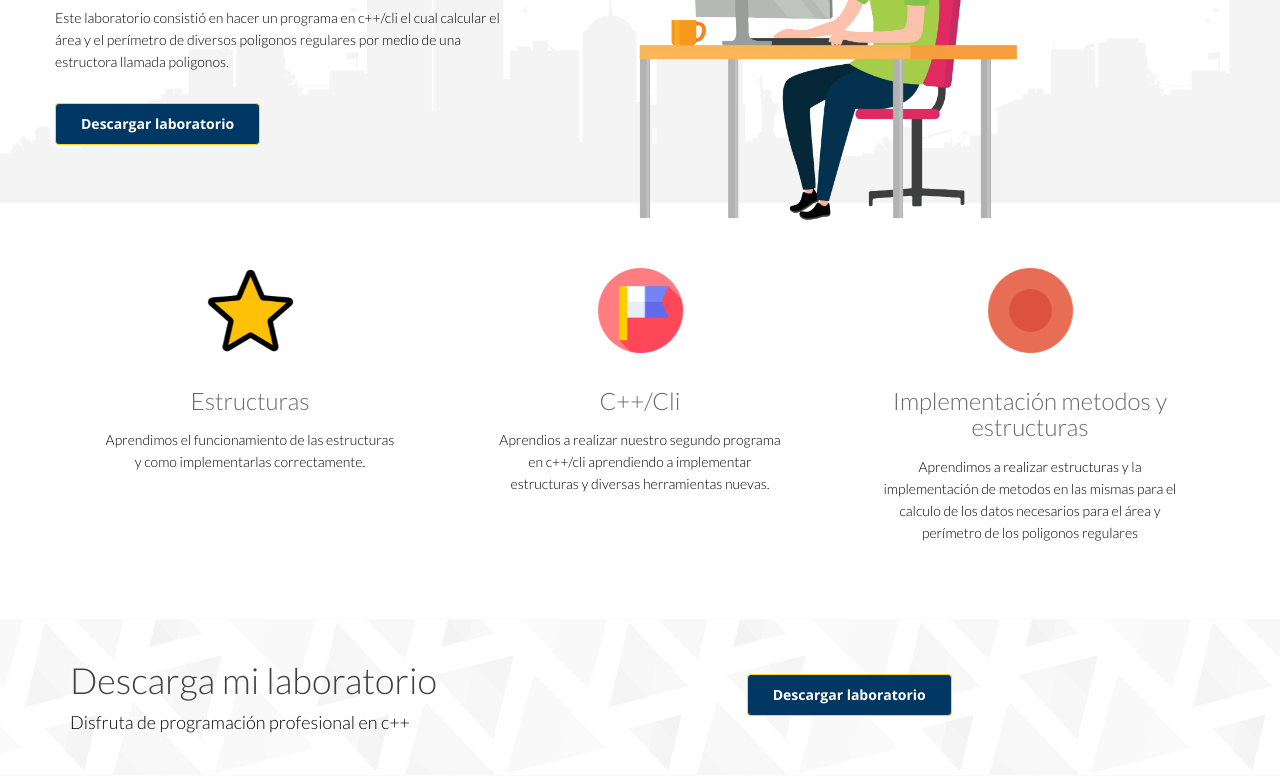
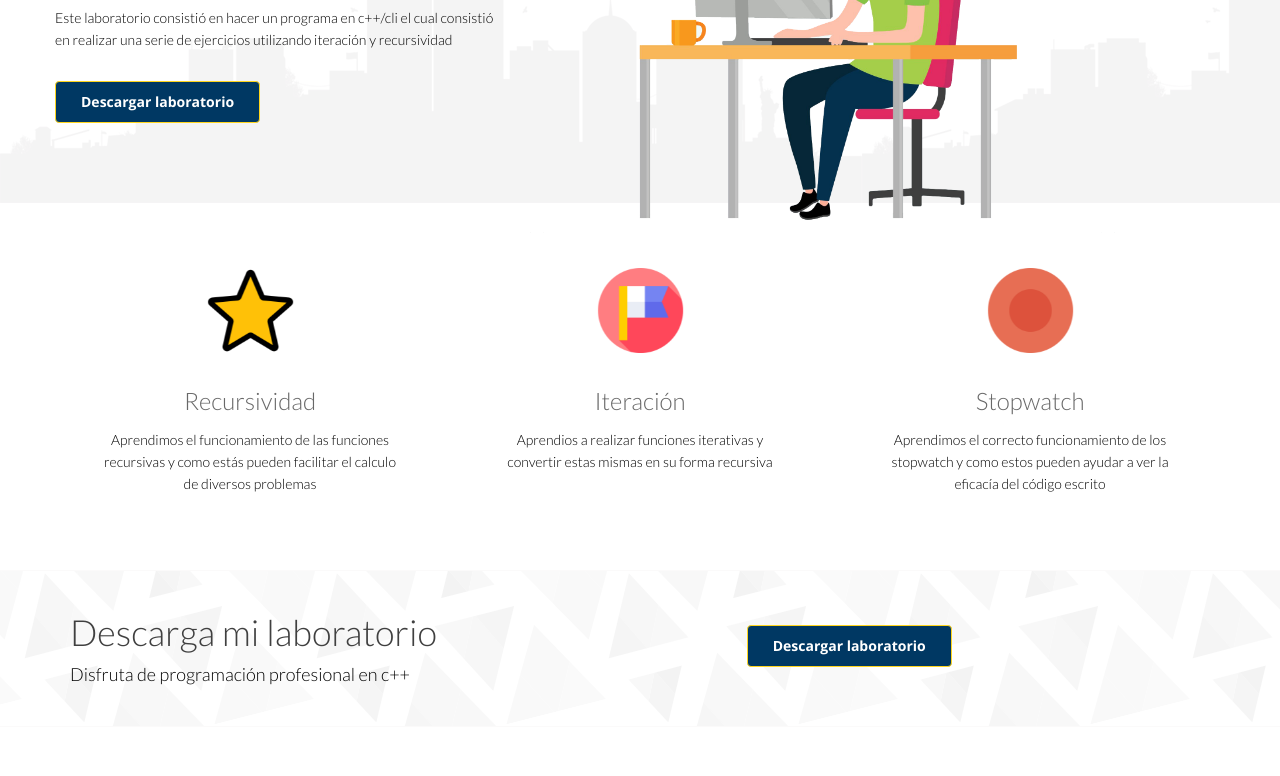
Before and after one commit to JoseMan200124/laboratoriosDoc, a plain HTML site: page index.html in a window 1280 px wide. Shown: the part 399-1175 px from the top of the page. After the commit the page ends 1126 px from the top, so only its background shows below. Drawn offline with nearby package versions, Linux system fonts and the light colour scheme.

Commit message:
Add files via upload

```diff
--- a/index.html
+++ b/index.html
@@ -57,9 +57,9 @@
             <div class="row">
                 <div class="main-slider">
                     <div class="slide-text">
-                        <h1>Programación Avanzada Laboratorio No. 2</h1>
-                        <p>Este laboratorio consistió en hacer un programa en c++/cli el cual calcular el área y el perímetro de diversos poligonos regulares por medio de una estructora llamada poligonos. </p>
-                        <a href="https://we.tl/t-tBKidrOJH9" class="btn btn-common">Descargar laboratorio</a>
+                        <h1>Programación Avanzada Laboratorio No. 3</h1>
+                        <p>Este laboratorio consistió en hacer un programa en c++/cli el cual consistió en realizar una serie de ejercicios utilizando iteración y recursividad </p>
+                        <a href="https://we.tl/t-1i5bCiLOTG" class="btn btn-common">Descargar laboratorio</a>
                     </div>
 
                     <img src="images/home/slider/house.png" class="slider-house" alt="slider image">
@@ -80,8 +80,8 @@
                         <div class="wow scaleIn" data-wow-duration="500ms" data-wow-delay="300ms">
                             <img src="images/home/icono1.png" alt="">
                         </div>
-                        <h2>Estructuras</h2>
-                        <p>Aprendimos el funcionamiento de las estructuras y como implementarlas correctamente.</p>
+                        <h2>Recursividad</h2>
+                        <p>Aprendimos el funcionamiento de las funciones recursivas y como estás pueden facilitar el calculo de diversos problemas</p>
                     </div>
                 </div>
                 <div class="col-sm-4 text-center padding wow fadeIn" data-wow-duration="1000ms" data-wow-delay="600ms">
@@ -89,8 +89,8 @@
                         <div class="wow scaleIn" data-wow-duration="500ms" data-wow-delay="600ms">
                             <img src="images/home/icono2.png" alt="">
                         </div>
-                        <h2>C++/Cli</h2>
-                        <p>Aprendios a realizar nuestro segundo programa en c++/cli aprendiendo a implementar estructuras y diversas herramientas nuevas.</p>
+                        <h2>Iteración</h2>
+                        <p>Aprendios a realizar funciones iterativas y convertir estas mismas en su forma recursiva</p>
                     </div>
                 </div>
                 <div class="col-sm-4 text-center padding wow fadeIn" data-wow-duration="1000ms" data-wow-delay="900ms">
@@ -98,8 +98,8 @@
                         <div class="wow scaleIn" data-wow-duration="500ms" data-wow-delay="900ms">
                             <img src="images/home/icono3.png" alt="">
                         </div>
-                        <h2>Implementación metodos y estructuras</h2>
-                        <p>Aprendimos a realizar estructuras y la implementación de metodos en las mismas para el calculo de los datos necesarios para el área y perímetro de los poligonos regulares</p>
+                        <h2>Stopwatch</h2>
+                        <p>Aprendimos el correcto funcionamiento de los stopwatch y como estos pueden ayudar a ver la eficacía del código escrito</p>
                     </div>
                 </div>
             </div>
@@ -118,7 +118,7 @@
                         </div>
                         <div class="col-sm-5 text-center wow fadeInRight" data-wow-duration="500ms" data-wow-delay="300ms">
                             <div class="tour-button">
-                                <a href="https://we.tl/t-tBKidrOJH9" class="btn btn-common">Descargar laboratorio</a>
+                                <a href="https://we.tl/t-1i5bCiLOTG" class="btn btn-common">Descargar laboratorio</a>
                              </div>
                         </div>
                     </div>
```
